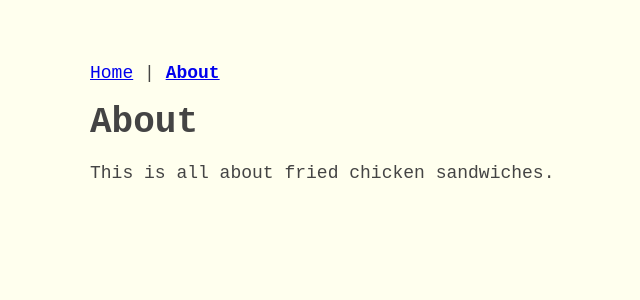
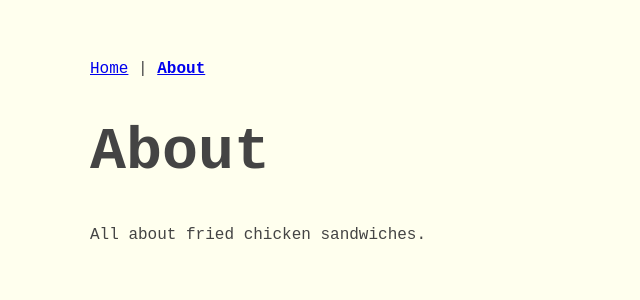
Before and after one commit to stefanthoss/chickenonabun, a Jekyll site: the page built from about.html, in a window 1280 px wide. Shown: the top 300 px of the page, without its empty margins (150-790 px from the left). Built offline with Jekyll 4.4.1, drawn with Linux system fonts in a browser that asks for light colours.

Commit message:
Minor CSS improvements

```diff
--- a/_includes/navigation.html
+++ b/_includes/navigation.html
@@ -1,3 +1,3 @@
 <nav>
-  <a href="/" {% if page.url == "/" %}class="highlight"{% endif %}>Home</a> | <a href="/about.html" {% if page.url == "/about.html" %}class="highlight"{% endif %}>About</a>
+  <a href="/"{% if page.url == "/" %} class="highlight"{% endif %}>Home</a> | <a href="/about.html"{% if page.url == "/about.html" %} class="highlight"{% endif %}>About</a>
 </nav>
--- a/_layouts/default.html
+++ b/_layouts/default.html
@@ -5,7 +5,7 @@
     <title>{{ page.title }}</title>
     <meta
       name="description"
-      content="This is all about fried chicken sandwiches."
+      content="All about fried chicken sandwiches."
     />
     <meta name="viewport" content="width=device-width" />
     <link rel="icon" type="image/png" href="/img/chicken.png" />
--- a/_posts/2016-06-27-starbird.html
+++ b/_posts/2016-06-27-starbird.html
@@ -3,5 +3,5 @@ title: "Starbird"
 foursquare-link: http://4sq.com/1XZz2qw
 website: https://www.starbirdchicken.com
 address: "1241 W El Camino Real, Sunnyvale, CA 94087"
-multiple-loc: San Francisco Bay Area
+multiple-loc: SF Bay Area
 ---
--- a/_posts/2017-04-08-the bird.html
+++ b/_posts/2017-04-08-the bird.html
@@ -3,4 +3,5 @@ title: "The Bird"
 foursquare-link: http://4sq.com/2dkpftd
 website: https://thebirdsf.com
 address: "115 New Montgomery St, San Francisco, CA 94105"
+rating: 10
 ---
--- a/about.html
+++ b/about.html
@@ -2,4 +2,4 @@
 title: About
 ---
 
-This is all about fried chicken sandwiches.
+All about fried chicken sandwiches.
--- a/assets/style.css
+++ b/assets/style.css
@@ -3,10 +3,11 @@ body {
   font-family: "Courier New", Courier, monospace;
   background-color: #ffffee;
   color: #444444;
+  width: 800px;
+}
 
-  width: 800px;
-  font-size: 18px;
-  line-height: 26px;
+h1 {
+  font-size: 60px;
 }
 
 .highlight {
```
Also changed, not shown: README.md.
